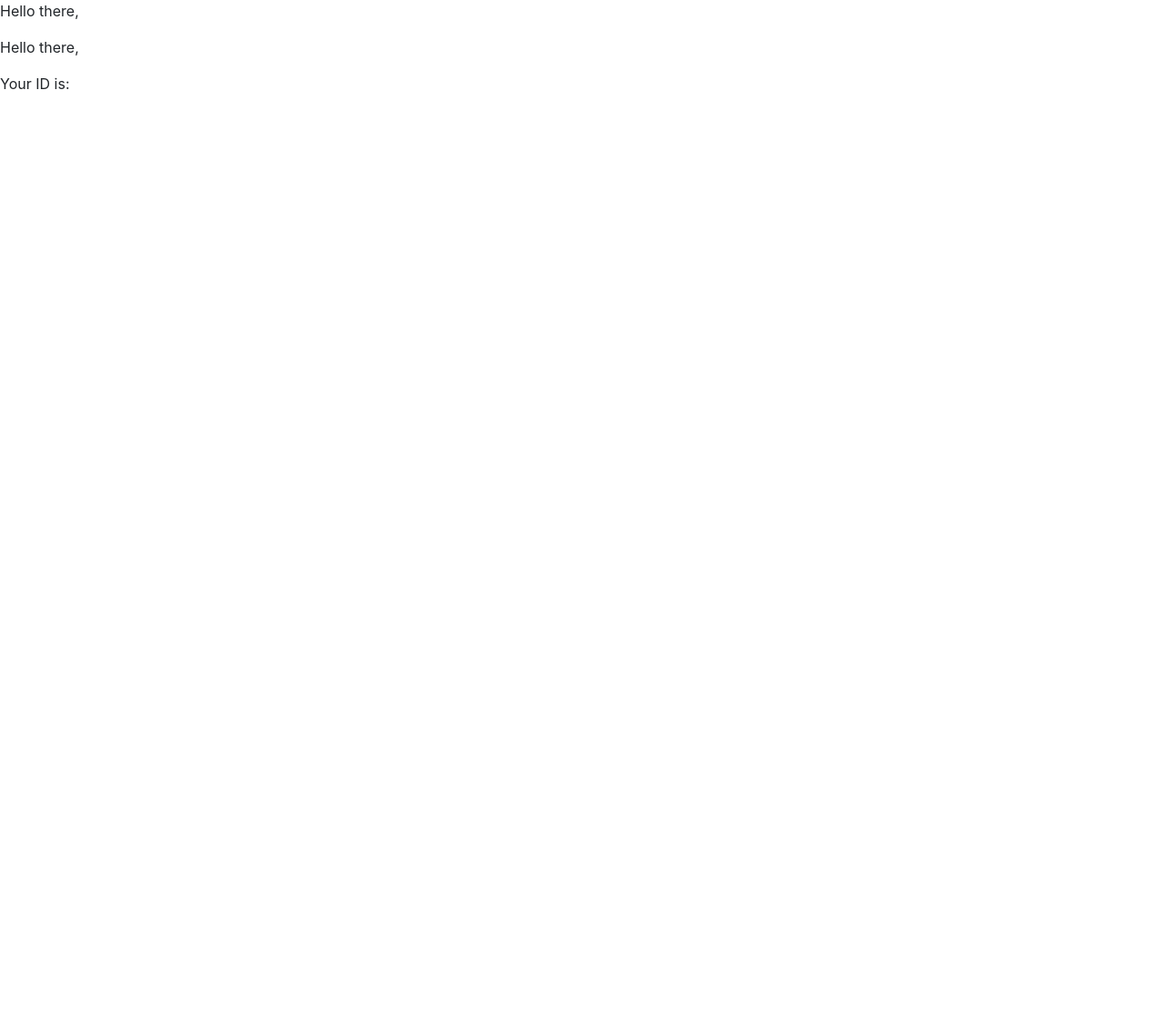
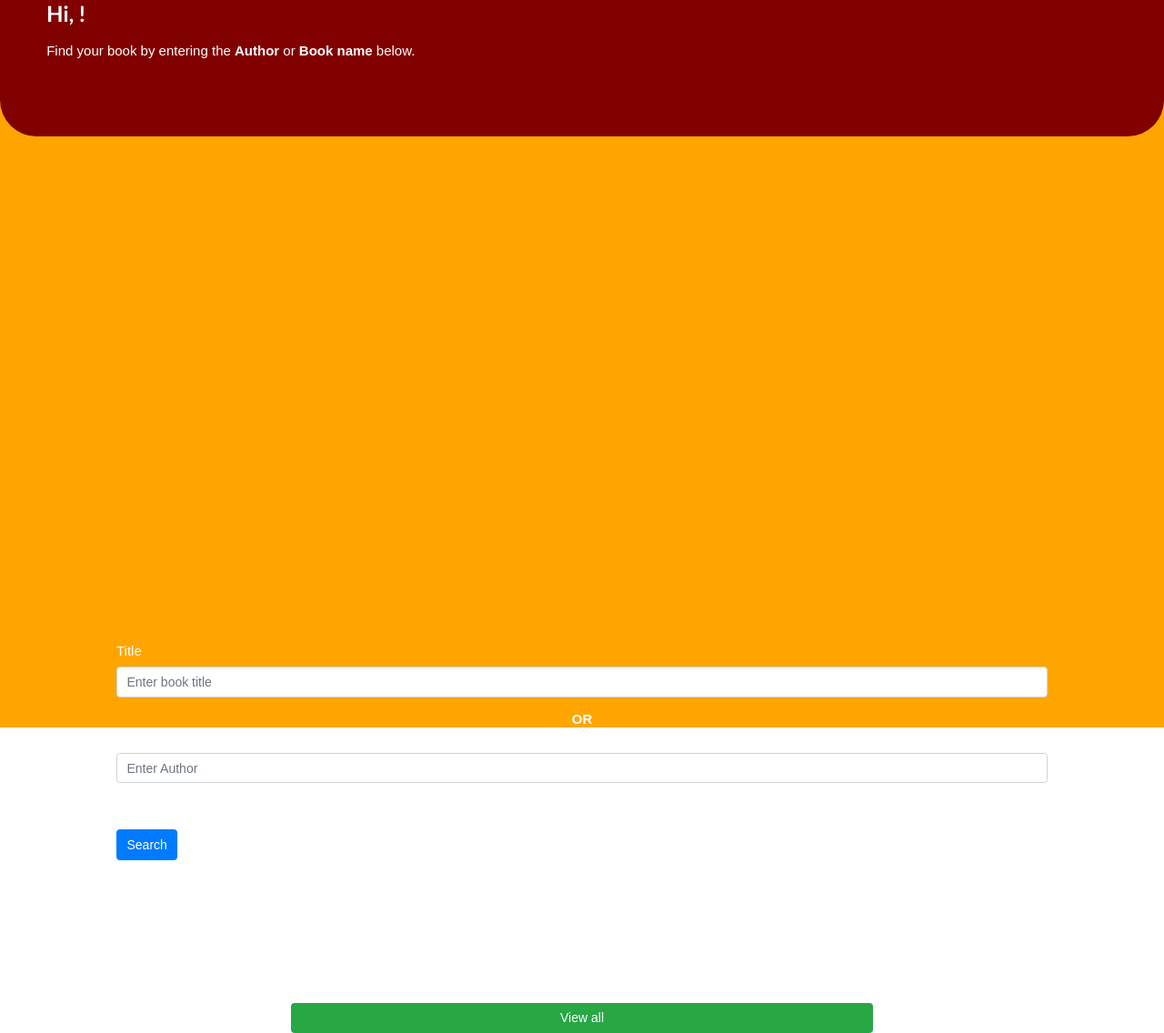
Before and after one commit to Dhaneshen1810/unibooktrade, a Next.js app: page /posts in a window 1280 px wide. Shown: the whole page at 91% size. Before the commit the page ends 800 px from the top, so only its background shows below. Built offline with nearby package versions, Linux system fonts and the light colour scheme.

Commit message:
Filtering books

```diff
--- a/package.json
+++ b/package.json
@@ -29,6 +29,8 @@
     "react": "^16.13.1",
     "react-dom": "^16.13.1",
     "react-facebook": "^8.1.4",
+    "semantic-ui-css": "^2.4.1",
+    "semantic-ui-react": "^0.88.2",
     "serverless-mysql": "^1.5.4",
     "sql-template-strings": "^2.2.2"
   }
--- a/pages/_app.js
+++ b/pages/_app.js
@@ -1,5 +1,6 @@
 import '../styles/booktrade.scss'
 import "bootstrap/dist/css/bootstrap.css";
+import 'semantic-ui-css/semantic.min.css';
 
 export default function App({ Component, pageProps }) {
     return <Component {...pageProps} />
--- a/pages/api/books/[id].js
+++ b/pages/api/books/[id].js
@@ -68,4 +68,6 @@ export default async (req, res) => {
   }
 
 
+
+
 }
--- a/pages/posts.js
+++ b/pages/posts.js
@@ -1,21 +1,120 @@
 import { withRouter } from "next/router";
 import Link from 'next/link';
+
+import React, { useState, useEffect } from 'react';
+import fetch from 'isomorphic-unfetch';
+
+import Router from 'next/router';
+import { useRouter } from 'next/router';
+
+const posts = withRouter(({ router:  { query:{name, id, firstName}}, books} ) => {
+
+        const [form, setForm] = useState({ title: '' });
+        const [isSubmitting, setIsSubmitting] = useState(false);
+        const [errors, setErrors] = useState();
+        const router = useRouter;
+        useEffect(() => {
+            if (isSubmitting){
+                if (Object.keys(errors).length ===0){
+                    //bookmatch();
+
+                    //alert('Sucees, gotta match books')
+                    Router.push({
+                        pathname: '/booklist',
+                        query: {
+                                mytitle: form.title,
+                                author: form.author
+
+                        }
+                    });
+
+                }
+                else{
+                    setIsSubmitting(false);
+                }
+            }
+        }, [errors])
+
+        const handleSubmit = (e) => {
+            e.preventDefault();
+            let errs = validate();
+            setErrors(errs);
+            setIsSubmitting(true);
+
+
+        }
+        const handleChange = (e) => {
+            setForm({
+                ...form,
+                    [e.target.name]: e.target.value
+
+            })
+        }
+
+        const validate = () => {
+            let err = {};
+
+
+            return err;
+        }
+
+    return(
+    <div className='option-page'>
+
+        <div className='book-greeting'>
+            <div className='greeting-text'>
+                <h2>Hi, {firstName}!</h2>
+
+                <p>Find your book by entering
+                    the <b>Author</b> or <b>Book name</b> below.
+                </p>
+            </div>
+
+            <form className='my-form' onSubmit={handleSubmit}>
+                <div className="form-group my-group">
+                <label>Title</label>
+                <input
+                    type="text"
+                    className="form-control my-form-control"
+                    id="exampleInputEmail1"
+                    placeholder="Enter book title"
+                    name="title"
+                    onChange={handleChange}/>
+
+                </div>
+                <b>OR</b>
+                <div className="form-group my-group">
+                <label>Author</label>
+                <input
+                    type="text"
+                    className="form-control"
+                    placeholder="Enter Author"
+                    name='author'
+                    onChange={handleChange}
+                    />
+
+
+                <button type="submit" className="btn btn-primary my-btn">Search</button>
+                </div>
+                </form>
+
+                <div className='my-divider'></div>
+                <Link href='/booklist'>
+                    <div className='btn btn-success my-btn-viewall'>View all</div>
+                </Link>
+
+        </div>
+
+
+
+    </div>
+
+    )
+
+});
 
 
 
 
 
-const posts = withRouter(({ router:  { query:{name, id, firstName}}} ) => (
-    <div>
-        <p>Hello there, {name}</p>
-        <p>Hello there, {firstName}</p>
-        <p>Your ID is: {id}</p>
-
-
-    </div>
-))
-
-
-
-
 export default posts;
--- a/styles/booktrade.scss
+++ b/styles/booktrade.scss
@@ -47,6 +47,84 @@ background-size: cover;
     width: 200px
 }
 
+
+//Book page
+.option-page{
+    display: flex;
+    flex-direction: column;
+    height: 100vh;
+    background-color: orange;
+
+}
+
+.book-greeting{
+    background-color: rgb(128,0,0);
+    width: 100%;
+    height: 150px;
+    justify-self: center;
+    color: white;
+    border-bottom-left-radius: 40px;
+    border-bottom-right-radius: 40px;
+    font-family: 'Poppins', sans-serif;
+    font-size: 15px;
+}
+
+.greeting-text{
+    margin-left: 4%;
+}
+
+
+//Form
+.my-form{
+    display: flex;
+    flex-direction: column;
+    margin-top: 50%;
+    width: 100%;
+    align-items: center;
+}
+.my-group{
+    width: 80%;
+}
+
+.my-btn{
+    align-self: start;
+    margin-top:5%
+}
+
+.my-divider{
+    width: 80%;
+    border: 1px solid white;
+    border-radius: 50%;
+    height: 0.4px;
+    margin-left: 10%;
+    margin-top: 6%;
+}
+.my-btn-viewall{
+    margin-top: 5%;
+    align-self: center;
+    width: 50%;
+    margin-left: 25%;
+
+}
+
+
+
+//Booklist page
+.book-list{
+    width: 100%;
+    display: flex;
+    flex-direction: column;
+    align-items: center;
+}
+
+.book-item{
+    width: 320px;
+    height:90px;
+    border-radius: 2%;
+    background-color: grey;margin-top: 2%;
+
+}
+
 @media only screen and (min-width: 750px){
 
 }
```
Also changed, not shown: pages/booklist.js (added, +59 -0 lines), 1 other file (tests, documents, lock files or other folders).
